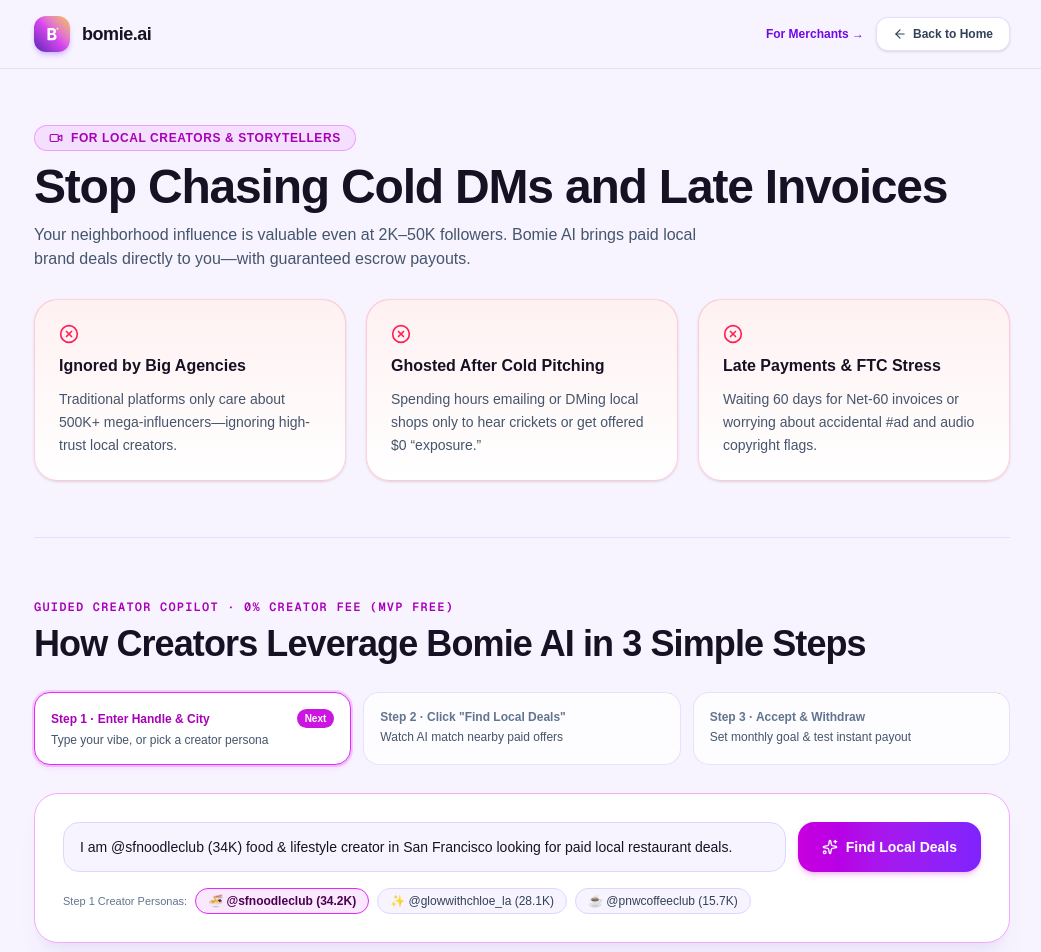
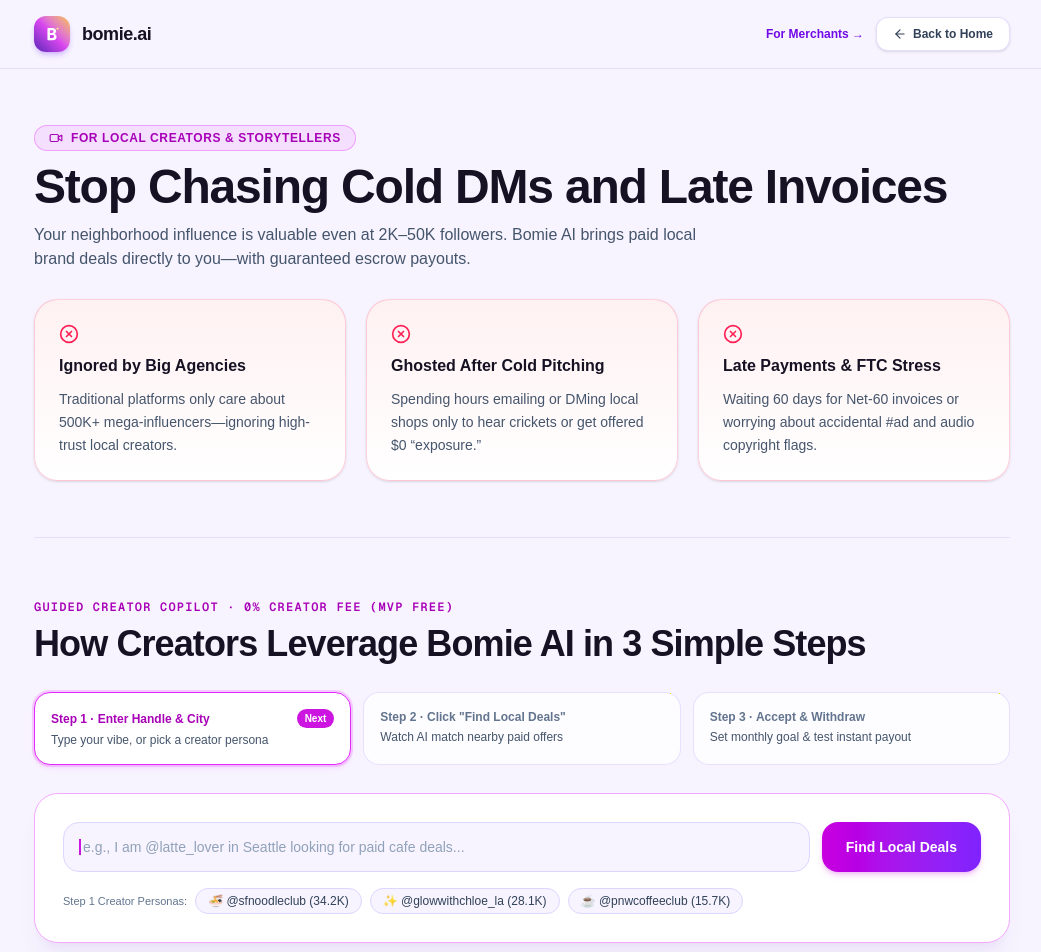
Before and after one commit to lucian20262027/Bomie_Website, a Next.js app: page /creator in a window 1280 px wide. Shown: the top 952 px of the page, without its empty margins (118-1159 px from the left). Built offline with nearby package versions, Linux system fonts and the light colour scheme.

Commit message:
feat(ux): use empty placeholder with blinking cursor on /merchant & /creator inputs and remove button sparkle icons

```diff
--- a/src/app/creator/page.tsx
+++ b/src/app/creator/page.tsx
@@ -80,10 +80,9 @@ function buildCreatorPlan(promptText: string): CreatorDealPlan {
 
 export default function CreatorPage() {
   const [guideStep, setGuideStep] = useState<1 | 2 | 3>(1);
-  const [presetIdx, setPresetIdx] = useState<number>(0);
-  const [customPrompt, setCustomPrompt] = useState<string>(
-    'I am @sfnoodleclub (34K) food & lifestyle creator in San Francisco looking for paid local restaurant deals.'
-  );
+  const [presetIdx, setPresetIdx] = useState<number>(-1);
+  const [customPrompt, setCustomPrompt] = useState<string>('');
+  const [isInputFocused, setIsInputFocused] = useState<boolean>(false);
   const [plan, setPlan] = useState<CreatorDealPlan>(() =>
     buildCreatorPlan('I am @sfnoodleclub (34K) food & lifestyle creator in San Francisco looking for paid local restaurant deals.')
   );
@@ -298,26 +297,38 @@ export default function CreatorPage() {
             <form
               onSubmit={(e) => {
                 e.preventDefault();
-                runMatch(customPrompt);
+                runMatch(
+                  customPrompt.trim() ||
+                    'I am @latte_lover in Seattle looking for paid cafe deals.'
+                );
               }}
               className="flex flex-col sm:flex-row gap-3"
             >
+              <div className="relative flex-1">
+                {!customPrompt && !isInputFocused && (
+                  <span className="pointer-events-none absolute left-4 top-1/2 -translate-y-1/2 flex items-center text-sm text-slate-400">
+                    <span className="mr-0.5 inline-block h-4 w-[2px] bg-fuchsia-600 animate-pulse" />
+                    <span>e.g., I am @latte_lover in Seattle looking for paid cafe deals...</span>
+                  </span>
+                )}
                 <input
                   type="text"
                   value={customPrompt}
+                  onFocus={() => setIsInputFocused(true)}
+                  onBlur={() => setIsInputFocused(false)}
                   onChange={(e) => {
                     setCustomPrompt(e.target.value);
                     setGuideStep(1);
                   }}
-                placeholder="e.g., I am @latte_lover in Seattle looking for paid cafe deals..."
-                className="flex-1 rounded-2xl border border-violet-200 bg-[#f7f4ff] px-4 py-3.5 text-sm text-[#161224] placeholder-slate-400 focus:border-fuchsia-500 focus:outline-none"
+                  placeholder={isInputFocused ? 'e.g., I am @latte_lover in Seattle looking for paid cafe deals...' : ''}
+                  className="w-full rounded-2xl border border-violet-200 bg-[#f7f4ff] px-4 py-3.5 text-sm text-[#161224] placeholder-slate-400 focus:border-fuchsia-500 focus:outline-none"
                 />
+              </div>
               <button
                 type="submit"
                 disabled={thinkingStage > 0 && thinkingStage < 4}
-                className="inline-flex shrink-0 items-center justify-center gap-2 rounded-2xl bg-gradient-to-r from-fuchsia-600 to-violet-600 px-6 py-3.5 text-sm font-bold text-white shadow-md shadow-fuchsia-600/20"
+                className="inline-flex shrink-0 items-center justify-center rounded-2xl bg-gradient-to-r from-fuchsia-600 to-violet-600 px-6 py-3.5 text-sm font-bold text-white shadow-md shadow-fuchsia-600/20"
               >
-                <Sparkles className="h-4 w-4" />
                 {thinkingStage > 0 && thinkingStage < 4 ? 'AI Matching...' : 'Find Local Deals'}
               </button>
             </form>
--- a/src/app/merchant/page.tsx
+++ b/src/app/merchant/page.tsx
@@ -122,10 +122,9 @@ function buildCustomMerchantPlan(promptText: string): GeneratedMerchantPlan {
 
 export default function MerchantPage() {
   const [guideStep, setGuideStep] = useState<1 | 2 | 3>(1);
-  const [presetIdx, setPresetIdx] = useState<number>(0);
-  const [customPrompt, setCustomPrompt] = useState<string>(
-    'I run a Sichuan restaurant in San Francisco with a $1,800 budget. Match 3 local foodie creators for weekend dine-in traffic.'
-  );
+  const [presetIdx, setPresetIdx] = useState<number>(-1);
+  const [customPrompt, setCustomPrompt] = useState<string>('');
+  const [isInputFocused, setIsInputFocused] = useState<boolean>(false);
   const [activePlan, setActivePlan] = useState<GeneratedMerchantPlan>(() =>
     buildCustomMerchantPlan(
       'I run a Sichuan restaurant in San Francisco with a $1,800 budget. Match 3 local foodie creators for weekend dine-in traffic.'
@@ -354,26 +353,38 @@ export default function MerchantPage() {
             <form
               onSubmit={(e) => {
                 e.preventDefault();
-                runGeneration(customPrompt);
+                runGeneration(
+                  customPrompt.trim() ||
+                    'I run a boba shop in Seattle with a $1,000 budget.'
+                );
               }}
               className="flex flex-col sm:flex-row gap-3"
             >
+              <div className="relative flex-1">
+                {!customPrompt && !isInputFocused && (
+                  <span className="pointer-events-none absolute left-4 top-1/2 -translate-y-1/2 flex items-center text-sm text-slate-400">
+                    <span className="mr-0.5 inline-block h-4 w-[2px] bg-violet-600 animate-pulse" />
+                    <span>e.g., I run a boba shop in Seattle with a $1,000 budget...</span>
+                  </span>
+                )}
                 <input
                   type="text"
                   value={customPrompt}
+                  onFocus={() => setIsInputFocused(true)}
+                  onBlur={() => setIsInputFocused(false)}
                   onChange={(e) => {
                     setCustomPrompt(e.target.value);
                     setGuideStep(1);
                   }}
-                placeholder="e.g., I run a boba shop in Seattle with a $1,000 budget..."
-                className="flex-1 rounded-2xl border border-violet-200 bg-[#f7f4ff] px-4 py-3.5 text-sm text-[#161224] placeholder-slate-400 focus:border-violet-500 focus:outline-none"
+                  placeholder={isInputFocused ? 'e.g., I run a boba shop in Seattle with a $1,000 budget...' : ''}
+                  className="w-full rounded-2xl border border-violet-200 bg-[#f7f4ff] px-4 py-3.5 text-sm text-[#161224] placeholder-slate-400 focus:border-violet-500 focus:outline-none"
                 />
+              </div>
               <button
                 type="submit"
                 disabled={thinkingStage > 0 && thinkingStage < 4}
-                className="inline-flex shrink-0 items-center justify-center gap-2 rounded-2xl bg-gradient-to-r from-violet-600 to-fuchsia-600 px-6 py-3.5 text-sm font-bold text-white shadow-md shadow-violet-600/20 transition hover:opacity-95 disabled:opacity-60"
+                className="inline-flex shrink-0 items-center justify-center rounded-2xl bg-gradient-to-r from-violet-600 to-fuchsia-600 px-6 py-3.5 text-sm font-bold text-white shadow-md shadow-violet-600/20 transition hover:opacity-95 disabled:opacity-60"
               >
-                <Sparkles className="h-4 w-4" />
                 {thinkingStage > 0 && thinkingStage < 4 ? 'AI Thinking...' : 'Generate Plan'}
               </button>
             </form>
```
Lines whose indentation alone changed are shown as unchanged.
